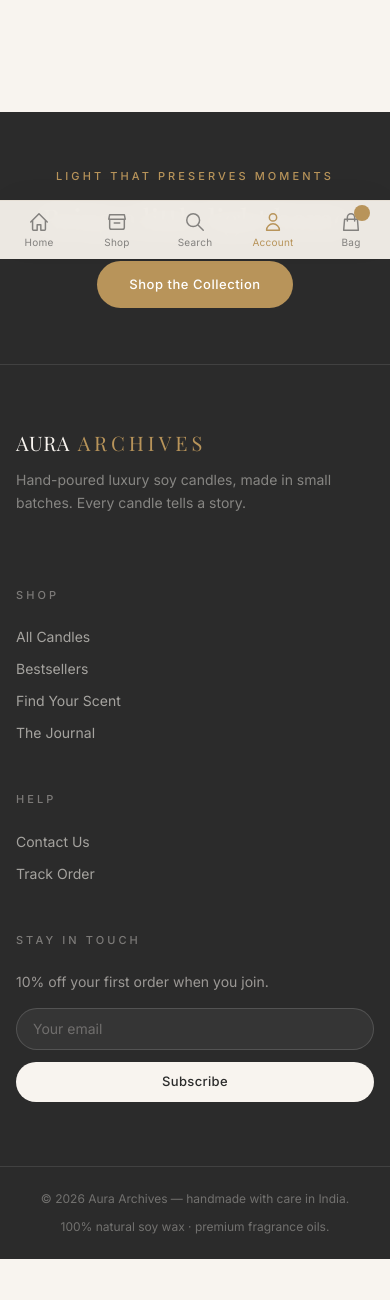
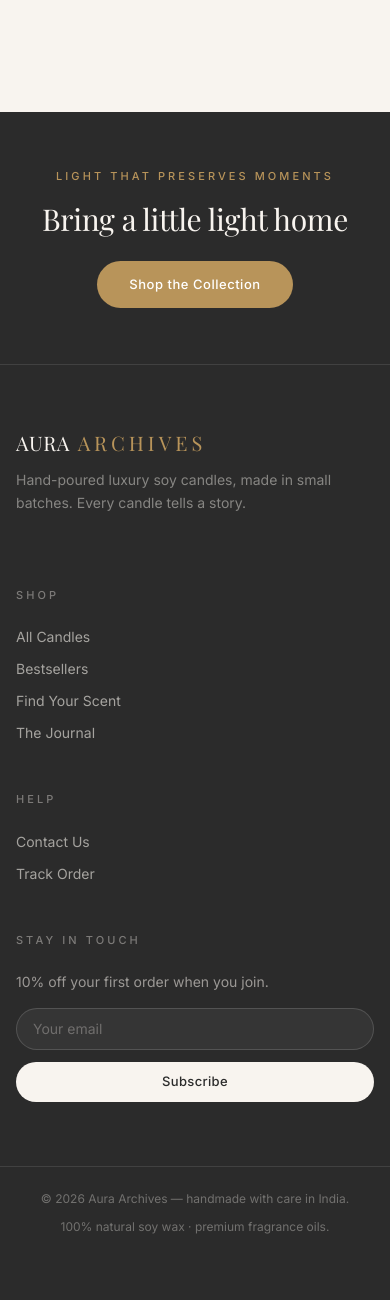
Before and after one commit to harshadev1616-jpg/AURA-ARCHIVES, a Django app: template templates/accounts/addresses.html in a window 390 px wide. Shown: the part 585-1885 px from the top of the page. After the commit the page ends 1819 px from the top, so only its background shows below. Run offline with Django 5.2, Linux system fonts and the light colour scheme; the template is opened without the code that fills it, so the values that code supplies are empty; some web fonts are replaced.

Commit message:
Nav: remove app-style mobile bottom bar — top navigation only, like a standard website
Per feedback that the bottom tab bar didn't feel like a real website, drop the
fixed mobile bottom nav and restore top-only navigation (sticky header +
hamburger menu on mobile). Revert the body bottom padding and WhatsApp FAB
offset that accommodated it. The mnav badge/sticky-bar JS hooks are guarded and
no-op without the element.
Co-Authored-By: Claude Opus 4.8 <noreply@anthropic.com>

```diff
--- a/templates/base.html
+++ b/templates/base.html
@@ -53,7 +53,7 @@
         </style>
     </noscript>
 </head>
-<body class="min-h-screen flex flex-col bg-ivory dark:bg-charcoal pb-[58px] md:pb-0">
+<body class="min-h-screen flex flex-col bg-ivory dark:bg-charcoal">
 
     <!-- Page load progress bar -->
     <div id="aura-progress"></div>
@@ -75,13 +75,10 @@
     <!-- Footer -->
     {% include "components/footer.html" %}
 
-    <!-- Mobile bottom navigation -->
-    {% include "components/mobile_nav.html" %}
-
     <!-- WhatsApp Chat -->
     {% if site_settings.whatsapp_number %}
     <a id="whatsapp-fab" href="https://wa.me/{{ site_settings.whatsapp_number }}" target="_blank"
-       class="fixed bottom-[72px] md:bottom-6 right-6 z-50 bg-green-500 text-white p-4 rounded-full shadow-lg hover:bg-green-600 transition-all duration-300 flex items-center gap-2 group">
+       class="fixed bottom-6 right-6 z-50 bg-green-500 text-white p-4 rounded-full shadow-lg hover:bg-green-600 transition-all duration-300 flex items-center gap-2 group">
         <svg class="w-6 h-6" fill="currentColor" viewBox="0 0 24 24">
             <path d="M17.472 14.382c-.297-.149-1.758-.867-2.03-.967-.273-.099-.471-.148-.67.15-.197.297-.767.966-.94 1.164-.173.199-.347.223-.644.075-.297-.15-1.255-.463-2.39-1.475-.883-.788-1.48-1.761-1.653-2.059-.173-.297-.018-.458.13-.606.134-.133.298-.347.446-.52.149-.174.198-.298.298-.497.099-.198.05-.371-.025-.52-.075-.149-.669-1.612-.916-2.207-.242-.579-.487-.5-.669-.51-.173-.008-.371-.01-.57-.01-.198 0-.52.074-.792.372-.272.297-1.04 1.016-1.04 2.479 0 1.462 1.065 2.875 1.213 3.074.149.198 2.096 3.2 5.077 4.487.709.306 1.262.489 1.694.625.712.227 1.36.195 1.871.118.571-.085 1.758-.719 2.006-1.413.248-.694.248-1.289.173-1.413-.074-.124-.272-.198-.57-.347m-5.421 7.403h-.004a9.87 9.87 0 01-5.031-1.378l-.361-.214-3.741.982.998-3.648-.235-.374a9.86 9.86 0 01-1.51-5.26c.001-5.45 4.436-9.884 9.888-9.884 2.64 0 5.122 1.03 6.988 2.898a9.825 9.825 0 012.893 6.994c-.003 5.45-4.437 9.884-9.885 9.884m8.413-18.297A11.815 11.815 0 0012.05 0C5.495 0 .16 5.335.157 11.892c0 2.096.547 4.142 1.588 5.945L.057 24l6.305-1.654a11.882 11.882 0 005.683 1.448h.005c6.554 0 11.89-5.335 11.893-11.893a11.821 11.821 0 00-3.48-8.413z"/>
         </svg>
```
